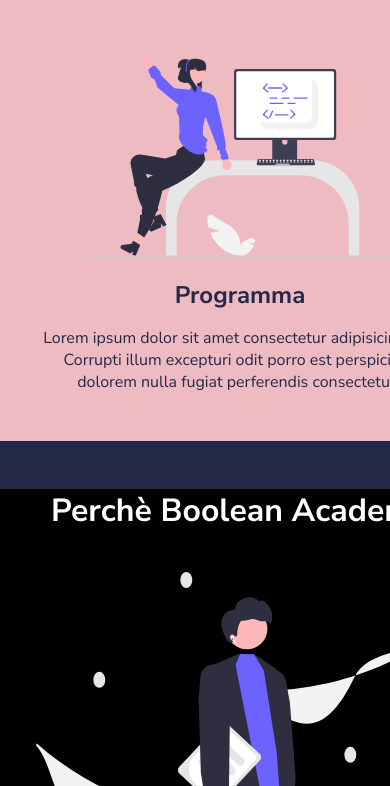
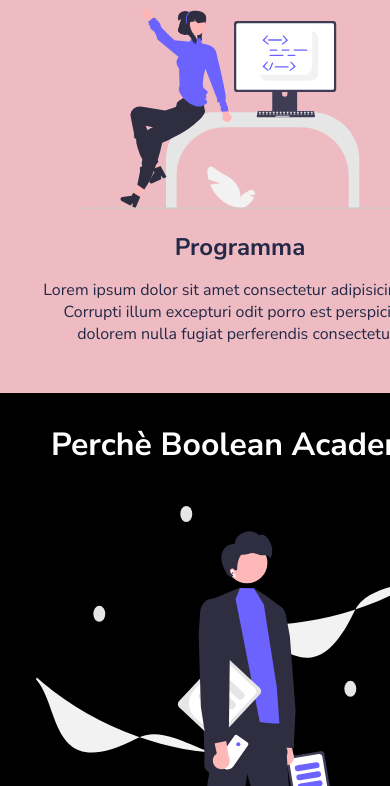
Before and after one commit to eduardorocco/html-css-resp-wannabe, a plain HTML site: page index.html in a window 390 px wide. Shown: the part 1857-2643 px from the top of the page. Drawn offline with Linux system fonts and the light colour scheme.

Commit message:
MODIFY margin in why us section for mobile

```diff
--- a/css/responsive.css
+++ b/css/responsive.css
@@ -29,6 +29,18 @@
 
     /* STEPS SECTION */
 
+    .steps {
+        margin: 0;
+    }
+
+    .why-us {
+        margin: 0;
+    }
+
+    .why-us h2 {
+        padding-top: 30px;
+    }
+
     .steps .col {
         width: 100%;
      }
```
